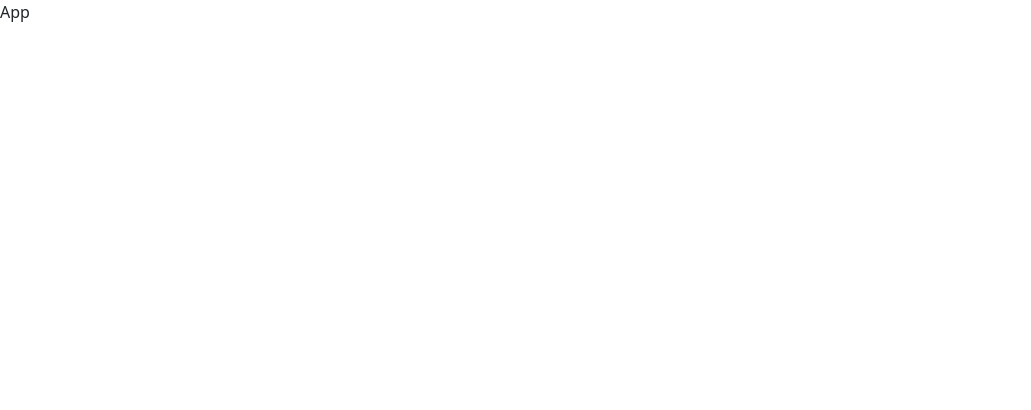
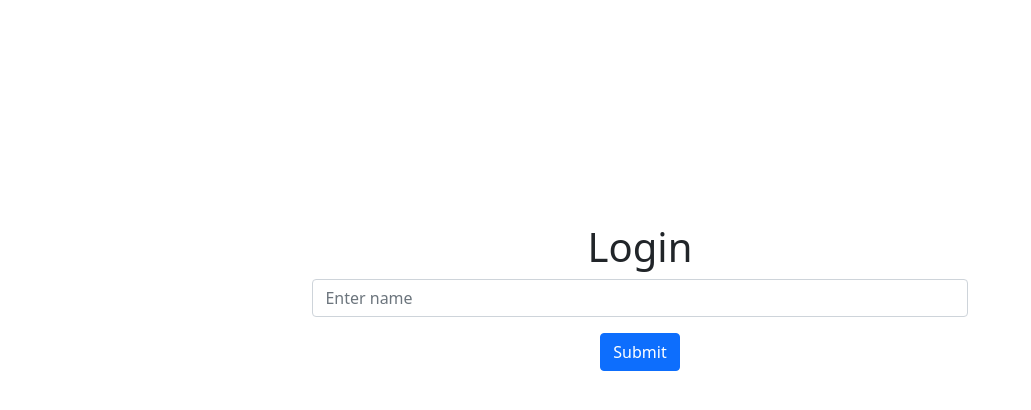
Before and after one commit to mertovich/mss, a React (Create React App) app in the folder web/: page / in a window 1280 px wide. Shown: the top 410 px of the page, without its empty margins (0-1031 px from the left). Built offline with nearby package versions, Linux system fonts and the light colour scheme.

Commit message:
add(LoginControl)

```diff
--- a/web/src/App.tsx
+++ b/web/src/App.tsx
@@ -1,10 +1,45 @@
-import React from 'react'
+import React, { useState, useEffect } from 'react'
+import { Route, Routes } from 'react-router-dom'
+import DashBoard from './pages/DashBoard'
+import Login from './pages/Login'
+
 
 type Props = {}
 
 const App = (props: Props) => {
+  const [isLoggedIn, setIsLoggedIn] = React.useState(false)
+  const [user, setUser] = useState<string | null>(null)
+
+  const handleLogin = (user: string) => {
+    setIsLoggedIn(true)
+    setUser(user)
+    console.log(user)
+    localStorage.setItem('user', user)
+    localStorage.setItem('isLoggedIn', 'true')
+  }
+
+  const loginControl = () => {
+    const isLoggedIn = localStorage.getItem('isLoggedIn')
+    if (isLoggedIn === 'true') {
+      setIsLoggedIn(true)
+      setUser(localStorage.getItem('user'))
+    }
+  }
+
+  useEffect(() => {
+    loginControl()
+  }, [])
+
   return (
-    <div>App</div>
+    <div>
+      <Routes>
+        {isLoggedIn ?
+          <Route path="/" element={<DashBoard user={user} />} />
+          :
+          <Route path="/" element={<Login handleLogin={handleLogin} />} />
+        }
+      </Routes>
+    </div>
   )
 }
 
```
